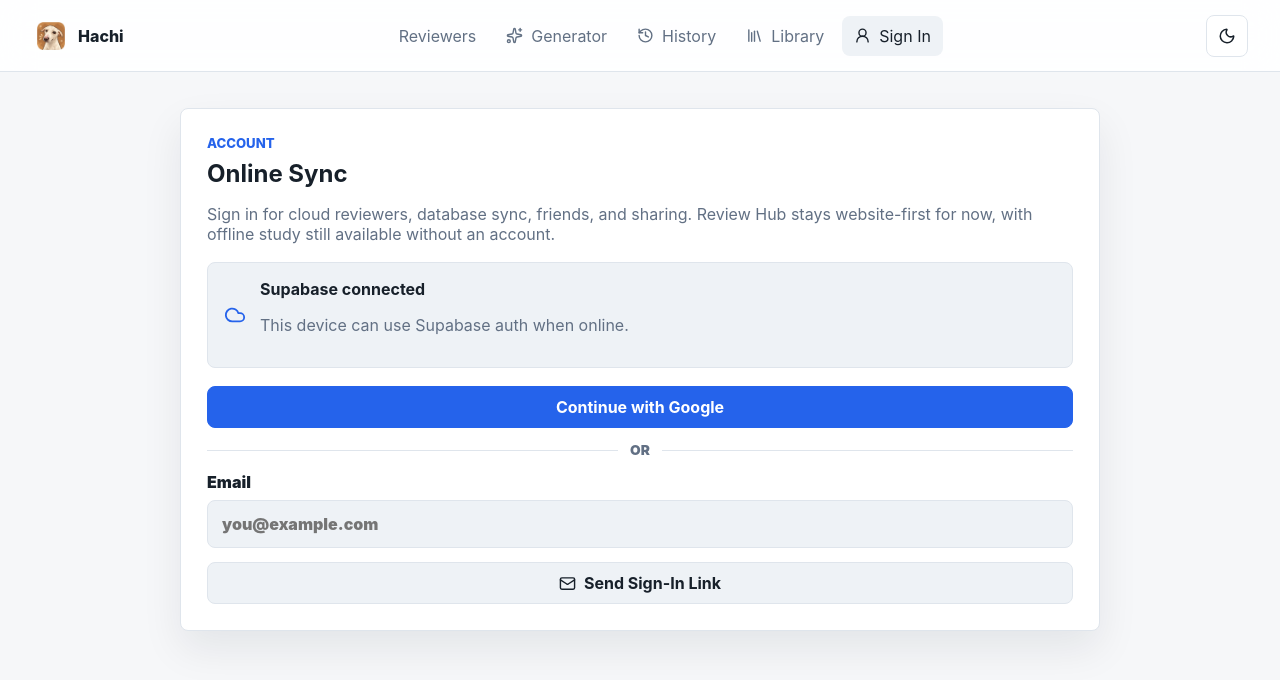
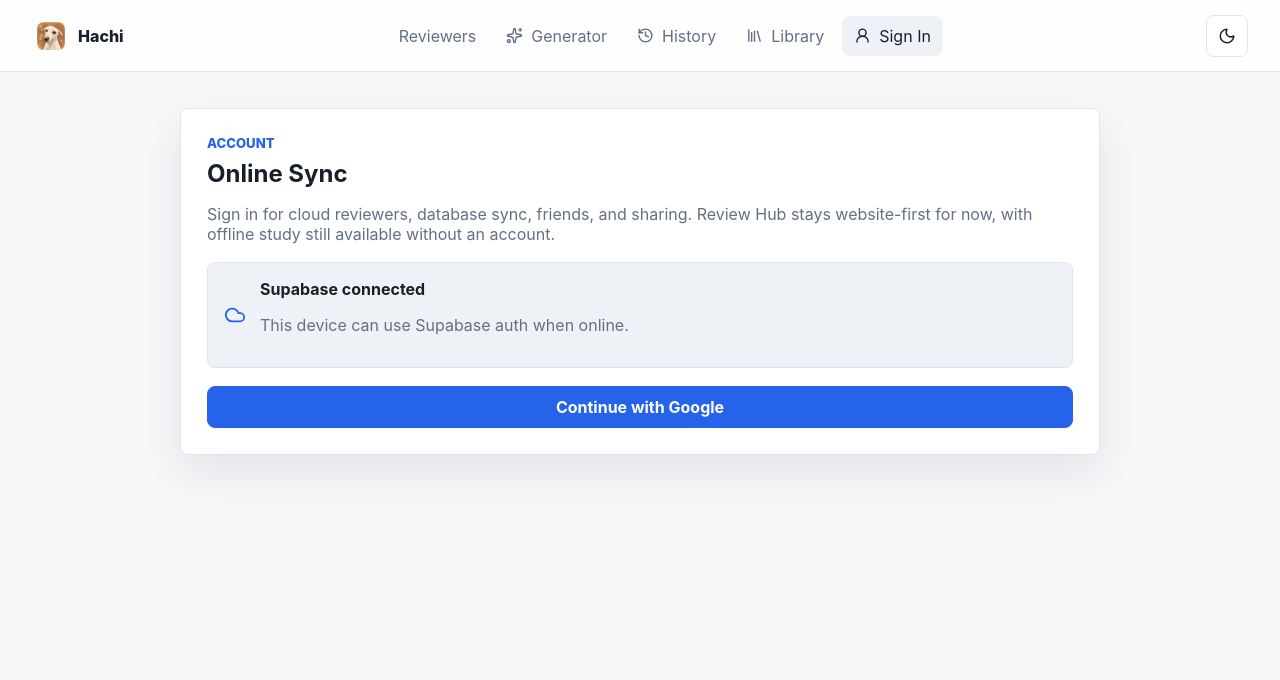
Before and after one commit to AlexPacaldo/ReviewHub, a React (Vite) app: page /account in a window 1280 px wide. Shown: the top 680 px of the page. Built offline with nearby package versions, Linux system fonts and the light colour scheme; no server answers.

Commit message:
Use Google-only sign in

```diff
--- a/src/pages/Account.jsx
+++ b/src/pages/Account.jsx
@@ -1,33 +1,11 @@
 import { useState } from "react";
-import { Cloud, LogOut, Mail, UserRound } from "lucide-react";
+import { Cloud, LogOut, UserRound } from "lucide-react";
 import { useAuth } from "../contexts/AuthContext.jsx";
 import { supabase } from "../lib/supabaseClient.js";
 
 export default function Account() {
   const { configured, loading, session, user } = useAuth();
-  const [email, setEmail] = useState("");
   const [message, setMessage] = useState("");
-  const [submitting, setSubmitting] = useState(false);
-
-  async function signInWithEmail(event) {
-    event.preventDefault();
-    setMessage("");
-
-    if (!configured) {
-      setMessage("Add your Supabase URL and anon key in .env.local first.");
-      return;
-    }
-
-    setSubmitting(true);
-    const { error } = await supabase.auth.signInWithOtp({
-      email,
-      options: {
-        emailRedirectTo: window.location.origin
-      }
-    });
-    setSubmitting(false);
-    setMessage(error ? error.message : "Check your email for the sign-in link.");
-  }
 
   async function signInWithGoogle() {
     setMessage("");
@@ -92,19 +70,6 @@ export default function Account() {
             <button className="button primary wide" type="button" onClick={signInWithGoogle}>
               Continue with Google
             </button>
-            <div className="account-divider">
-              <span>or</span>
-            </div>
-            <form className="account-form" onSubmit={signInWithEmail}>
-              <label>
-                <span>Email</span>
-                <input type="email" value={email} onChange={(event) => setEmail(event.target.value)} placeholder="you@example.com" required />
-              </label>
-              <button className="button subtle" type="submit" disabled={submitting}>
-                <Mail size={17} aria-hidden="true" />
-                {submitting ? "Sending..." : "Send Sign-In Link"}
-              </button>
-            </form>
           </div>
         )}
 
--- a/src/styles.css
+++ b/src/styles.css
@@ -698,24 +698,6 @@ legend {
   margin-top: 18px;
 }
 
-.account-divider {
-  display: flex;
-  align-items: center;
-  gap: 12px;
-  color: var(--muted);
-  font-size: 0.86rem;
-  font-weight: 900;
-  text-transform: uppercase;
-}
-
-.account-divider::before,
-.account-divider::after {
-  content: "";
-  height: 1px;
-  flex: 1;
-  background: var(--border);
-}
-
 .button-row,
 .button-grid,
 .quiz-actions,
```
